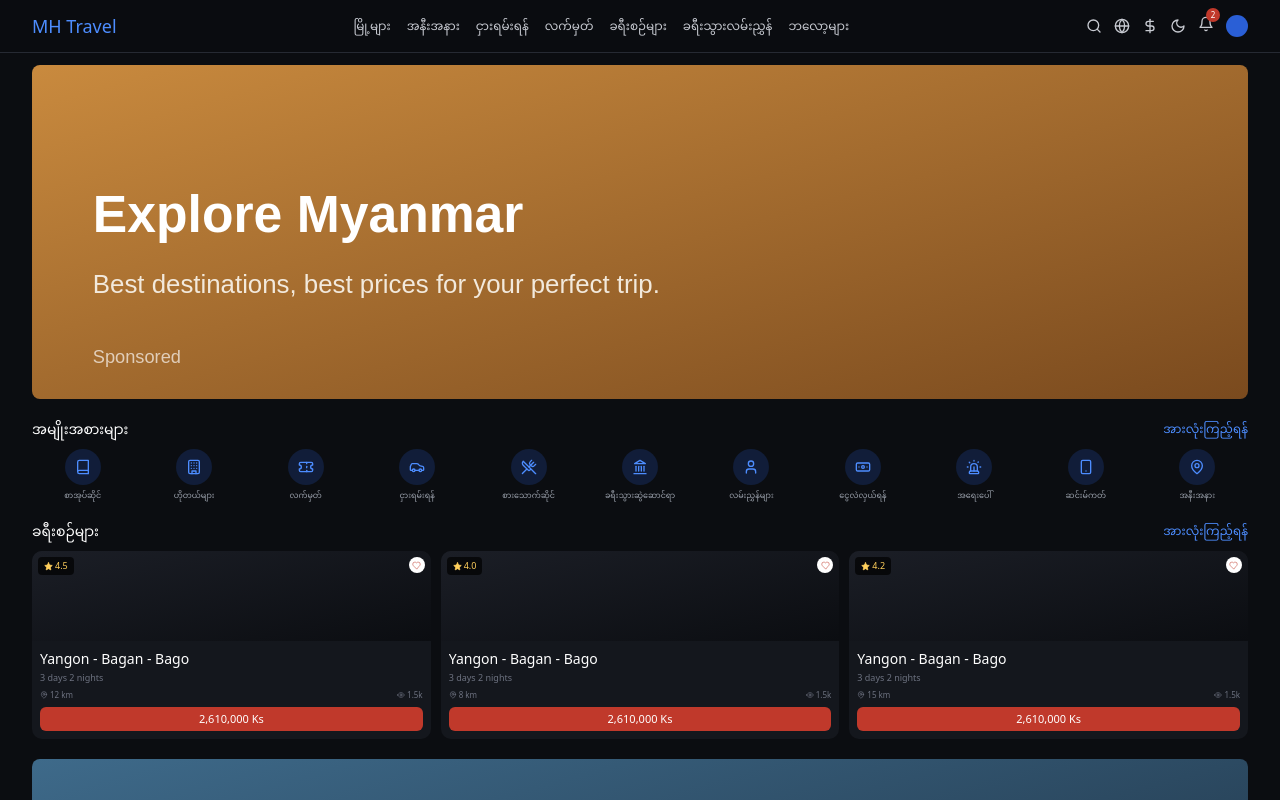
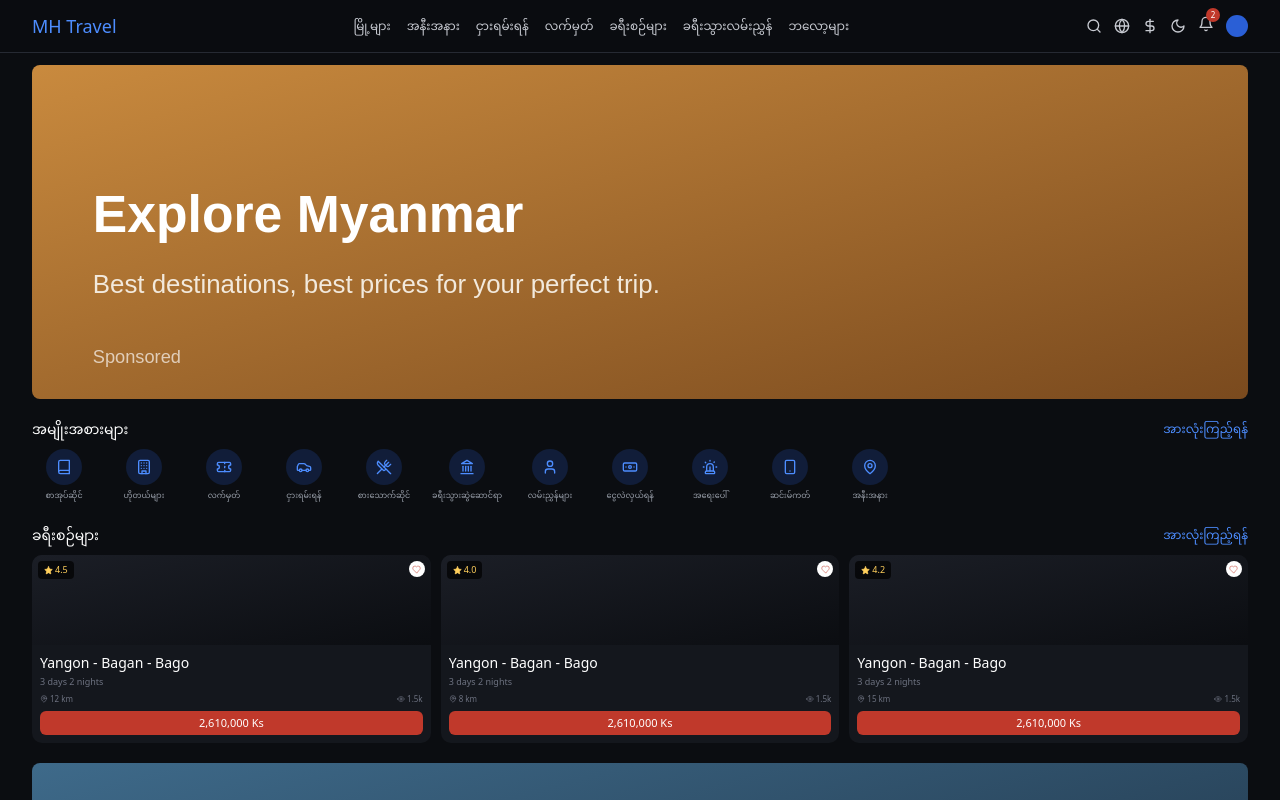
Before and after one commit to mhtravelmm/mhtravelmm, a React (Vite) app: page / in a window 1280 px wide. Shown: the top 800 px of the page. Built offline with nearby package versions, Linux system fonts and the light colour scheme.

Commit message:
Fix Categories: horizontal scroll instead of wrapping grid

```diff
--- a/src/features/home/sections/Categories.tsx
+++ b/src/features/home/sections/Categories.tsx
@@ -52,16 +52,20 @@ export function Categories() {
   return (
     <section className="mb-5">
       <SectionHeader title={t('section_categories')} viewAllHref="/categories" />
-      <div className="grid grid-cols-5 gap-2.5 sm:grid-cols-8 md:grid-cols-11">
+      <div className="flex gap-4 overflow-x-auto pb-1 [scrollbar-width:none] [-ms-overflow-style:none] [&::-webkit-scrollbar]:hidden">
         {CATEGORIES.map((cat) => {
           const Icon = ICONS[cat.icon] ?? MapPin;
           const labelKey = CATEGORY_LABEL_KEYS[cat.key];
           return (
-            <Link key={cat.key} to={`/${cat.key}`} className="flex flex-col items-center gap-1">
+            <Link
+              key={cat.key}
+              to={`/${cat.key}`}
+              className="flex shrink-0 flex-col items-center gap-1 basis-[64px]"
+            >
               <div className="flex h-9 w-9 items-center justify-center rounded-full bg-brand-blueDark/20">
                 <Icon size={16} className="text-brand-blue" />
               </div>
-              <span className="text-center text-[8px] text-text-muted">
+              <span className="whitespace-nowrap text-center text-[8px] text-text-muted">
                 {labelKey ? t(labelKey) : cat.label}
               </span>
             </Link>
```
